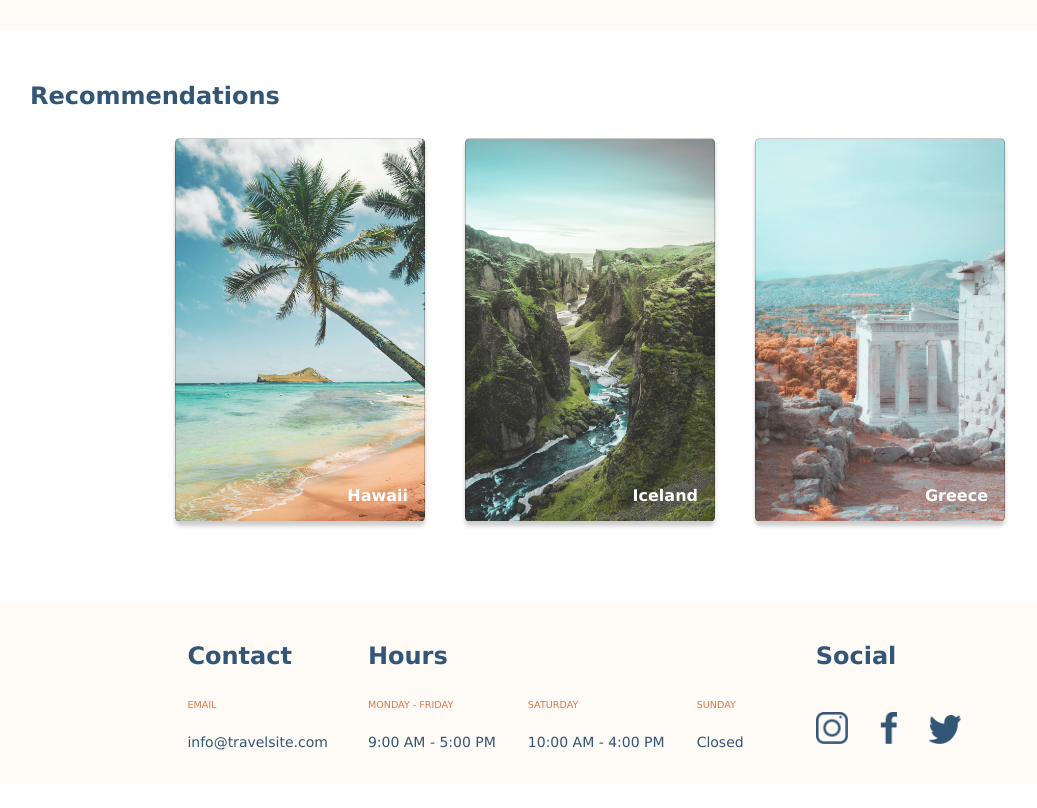
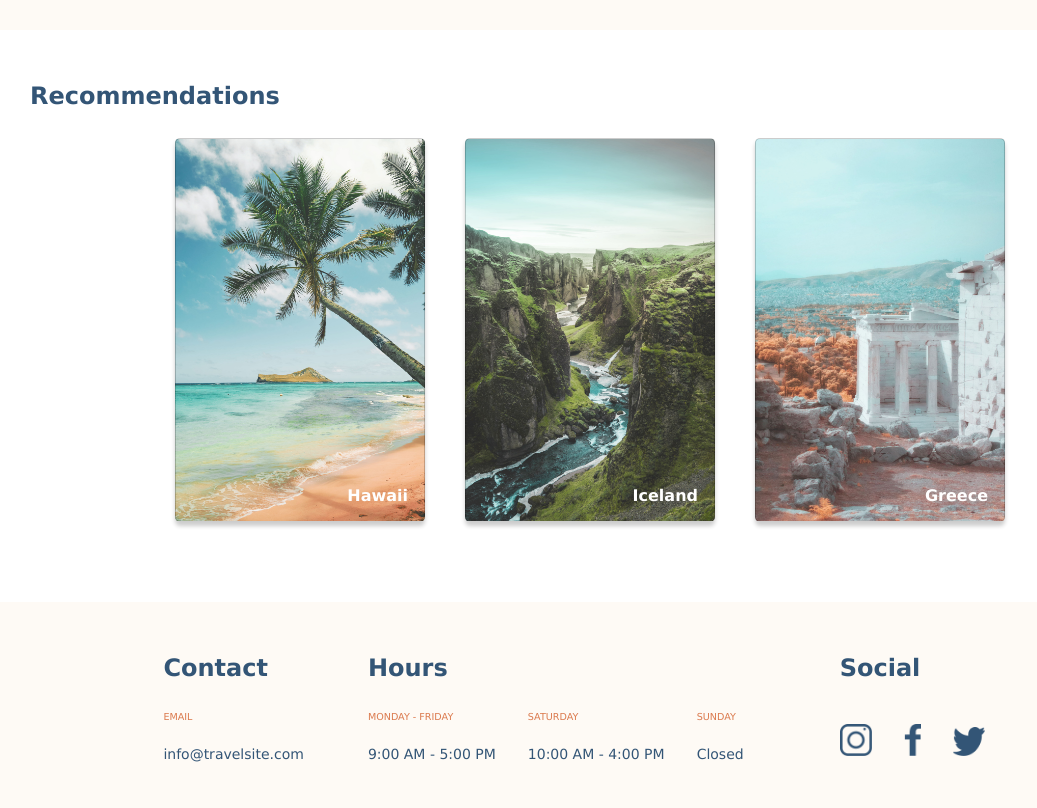
Before and after one commit to SimonMilord/travel-site, a plain HTML site: page index.html in a window 1280 px wide. Shown: the part 496-1304 px from the top of the page, without its empty margins (50-1087 px from the left). Before the commit the page ends 1280 px from the top, so only its background shows below. Drawn offline with Linux system fonts and the light colour scheme.

Commit message:
adjusted margin on footer

```diff
--- a/css/global.css
+++ b/css/global.css
@@ -75,7 +75,7 @@ footer {
   display: flex;
   flex-direction: column;
   justify-content: space-between;
-  margin: 20px;
+  margin: 2rem;
 
 }
 
```
